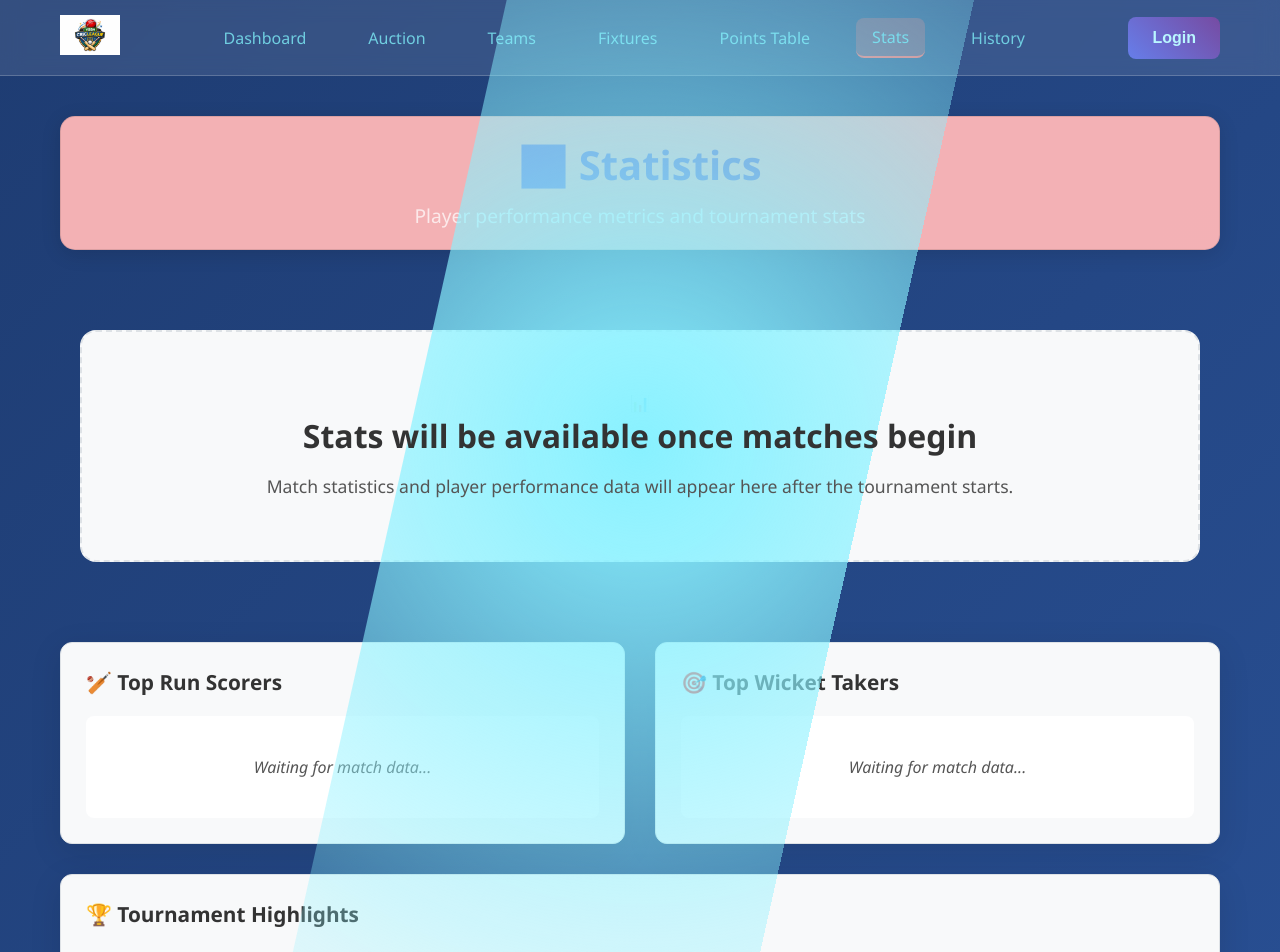
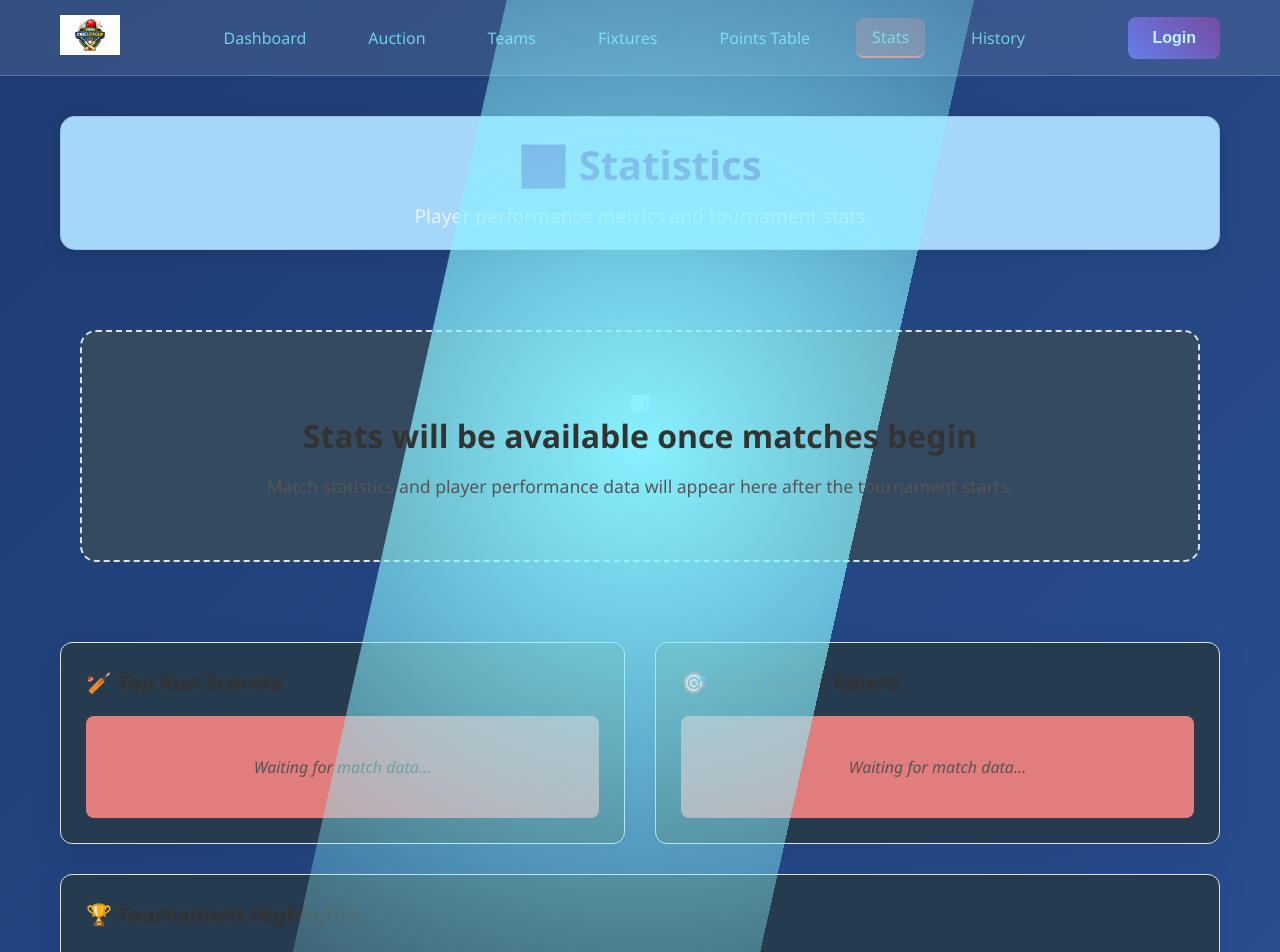
Before and after one commit to pathakpk7/vsbh-cricleague, a React (Create React App) app in the folder client/: page /stats in a window 1280 px wide. Shown: the top 952 px of the page. Built offline with nearby package versions, Linux system fonts and the light colour scheme; no server answers; the database is empty.

Commit message:
Made changes in the UI/UX

```diff
--- a/client/src/pages/Stats.css
+++ b/client/src/pages/Stats.css
@@ -36,7 +36,7 @@
 }
 
 .stats-empty-state {
-  background: #f8f9fa;
+  background: #344a60;
   border: 2px dashed #dee2e6;
   border-radius: 16px;
   padding: 60px 40px;
@@ -164,7 +164,7 @@
 
 /* Card Styles */
 .card {
-  background: #f8f9fa;
+  background: #273b4f;
   border-radius: 12px;
   padding: 25px;
   border: 1px solid #dee2e6;
@@ -197,7 +197,7 @@
 
 /* Stats Table */
 .stats-table {
-  background: #ffffff;
+  background: #e17d7d;
   border-radius: 8px;
   overflow: hidden;
   display: grid;
@@ -205,7 +205,7 @@
 }
 
 .highlight-item {
-  background: #ffffff;
+  background: #1e5456;
   border-radius: 8px;
   padding: 20px;
   border-left: 4px solid #667eea;
--- a/client/src/styles/global.css
+++ b/client/src/styles/global.css
@@ -24,7 +24,7 @@ body {
 
 /* Sports Dashboard Theme */
 .dashboard-header {
-  background: rgba(255, 184, 184, 0.95);
+  background: rgba(174, 223, 255, 0.95);
   backdrop-filter: none;
   border-radius: 15px;
   padding: 20px;
@@ -34,7 +34,7 @@ body {
 }
 
 .card {
-  background: #9ffffd;
+  background: #037573;
   backdrop-filter: none;
   border-radius: 15px;
   padding: 20px;
@@ -53,7 +53,7 @@ body {
   display: inline-block;
   width: 10px;
   height: 10px;
-  background: #ff4444;
+  background: #ffafaf;
   border-radius: 50%;
   animation: pulse 2s infinite;
   margin-right: 8px;
```
Also changed, not shown: 1 other file (tests, documents, lock files or other folders).
